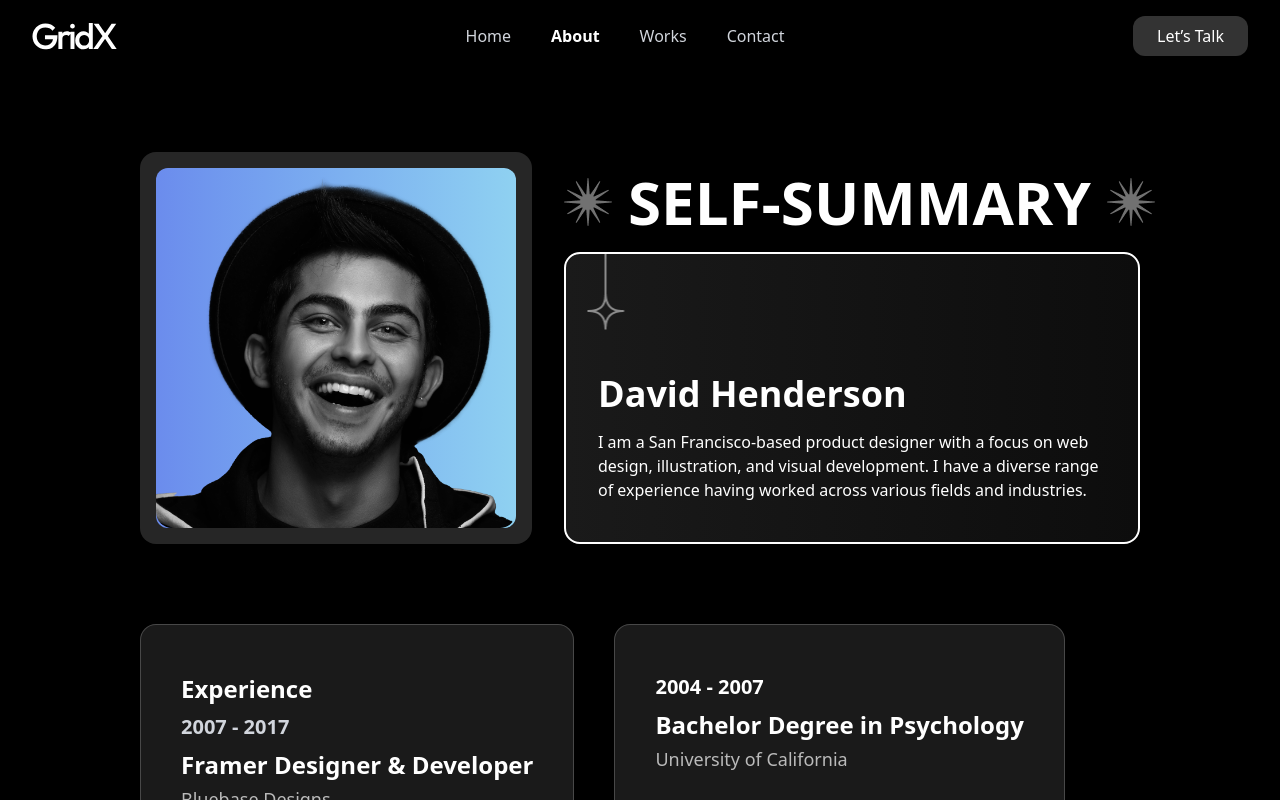
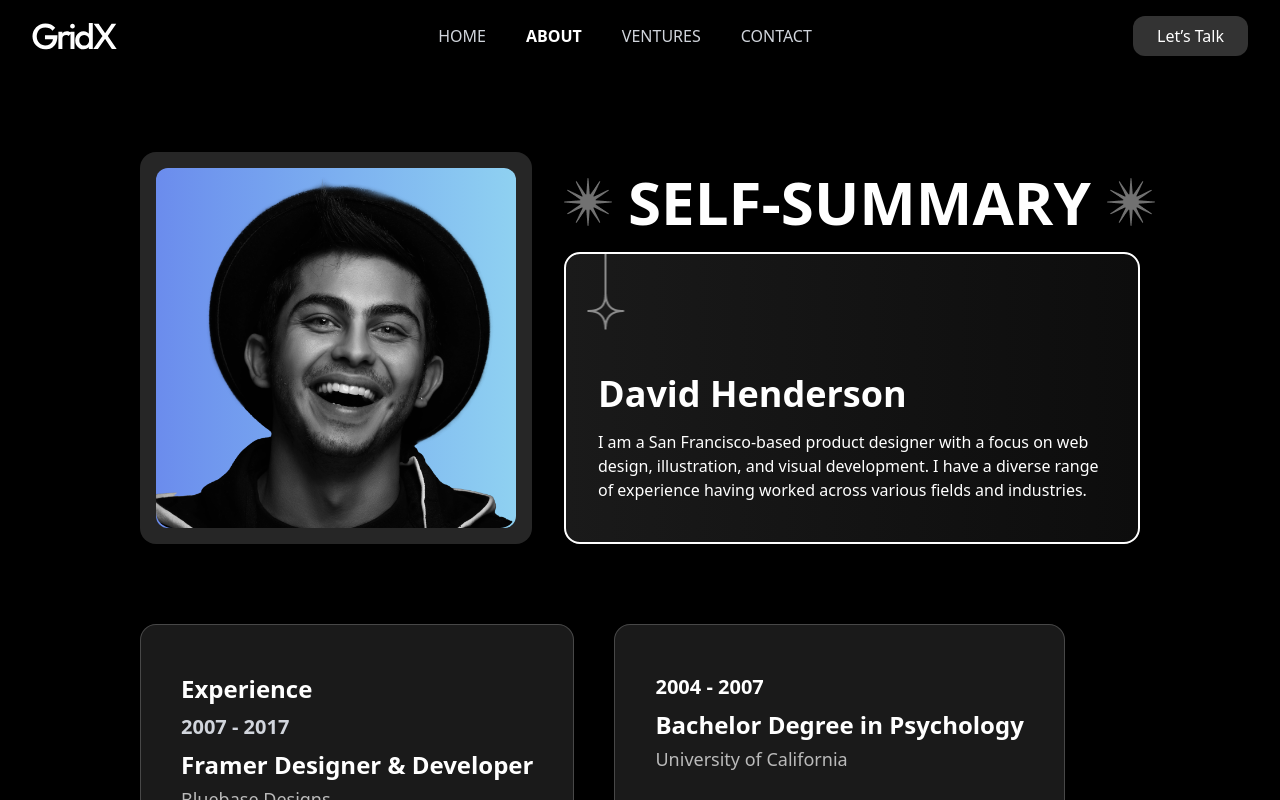
Before and after one commit to tamim-devs/Minhaj_vai, a React app: page /about in a window 1280 px wide. Shown: the top 800 px of the page. Built offline with nearby package versions, Linux system fonts and the light colour scheme; the HTML template or start-up script is replaced by a standard one.

Commit message:
added some label

```diff
--- a/src/constant/index.js
+++ b/src/constant/index.js
@@ -1,8 +1,8 @@
 const navLinks = [
-  { id: 1, label: "Home", path: "/" },
-  { id: 2, label: "About", path: "/about" },
-  { id: 3, label: "Works", path: "/works" },
-  { id: 4, label: "Contact", path: "/contact" },
+  { id: 1, label: "HOME", path: "/" },
+  { id: 2, label: "ABOUT", path: "/about" },
+  { id: 3, label: "VENTURES", path: "/works" },
+  { id: 4, label: "CONTACT", path: "/contact" },
 ];
 
  const headings = {
```
